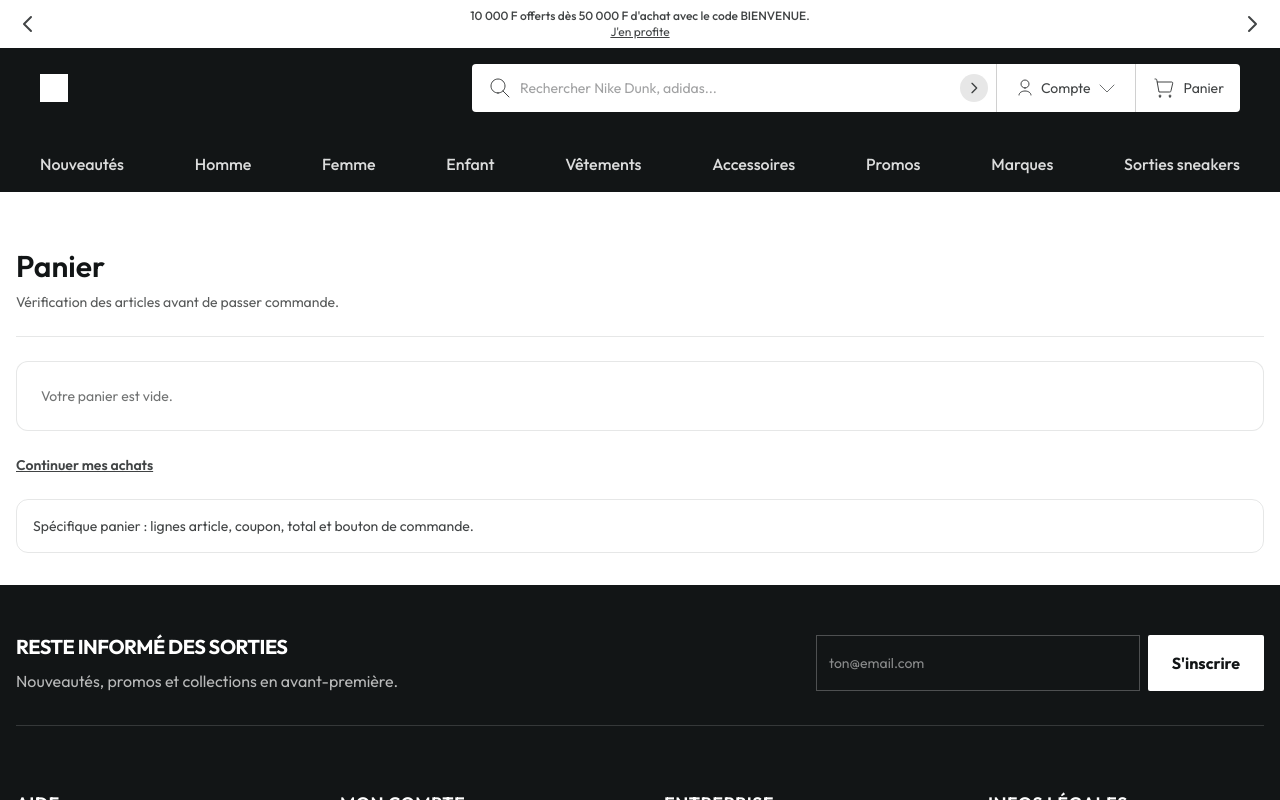
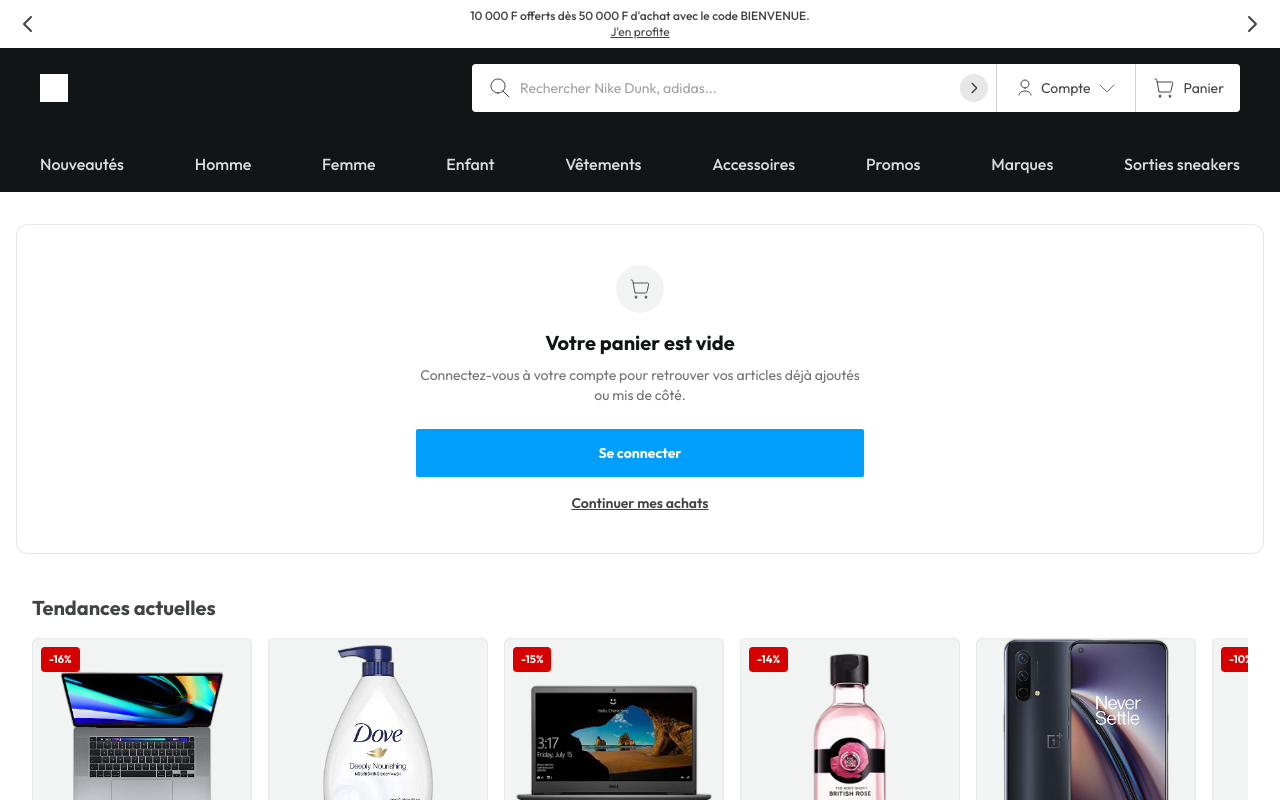
Before and after one commit to twocoderz/ecom.saas, a React (Vite) app: page /cart in a window 1280 px wide. Shown: the top 800 px of the page. Built offline with nearby package versions, Linux system fonts and the light colour scheme.

Commit message:
coding empty card page

```diff
--- a/src/pages/cart/CartPage.tsx
+++ b/src/pages/cart/CartPage.tsx
@@ -1,46 +1,70 @@
-import { Link } from 'react-router-dom'
-import { CartSummary } from '../../shared/components/checkout/CartSummary'
-import { Container } from '../../shared/components/layout/Container'
-import { PageHeader } from '../../shared/components/layout/PageHeader'
-import { QuantityStepper } from '../../shared/components/ui/QuantityStepper'
-import { EmptyState } from '../../shared/components/ui/EmptyState'
-import { Price } from '../../shared/components/ui/Price'
-import { useCartStore } from '../../stores/useCartStore'
-import { CartPageSpecifics } from './components/CartPageSpecifics'
+import { Link } from "react-router-dom";
+import { CartSummary } from "../../shared/components/checkout/CartSummary";
+import { Container } from "../../shared/components/layout/Container";
+import { Section } from "../../shared/components/layout/Section";
+import { QuantityStepper } from "../../shared/components/ui/QuantityStepper";
+import { ProductGrid } from "../../shared/components/catalog/ProductGrid";
+import { Price } from "../../shared/components/ui/Price";
+import { useCartStore } from "../../stores/useCartStore";
+import { CartEmpty } from "./components/CartEmpty";
+import { CartPageSpecifics } from "./components/CartPageSpecifics";
 
 /**
  * Page panier : lignes reelles depuis le store + resume promo.
  */
 export function CartPage() {
-  const lines = useCartStore((s) => s.lines)
-  const setQty = useCartStore((s) => s.setQty)
-  const removeLine = useCartStore((s) => s.removeLine)
+  const lines = useCartStore((s) => s.lines);
+  const setQty = useCartStore((s) => s.setQty);
+  const removeLine = useCartStore((s) => s.removeLine);
 
   return (
     <Container>
       <div className="space-y-6 py-8">
-        <PageHeader title="Panier" subtitle="Vérification des articles avant de passer commande." />
         {lines.length === 0 ? (
-          <EmptyState message="Votre panier est vide." />
+          <div className="space-y-8 sm:space-y-10">
+            <CartEmpty />
+            <Section title="Tendances actuelles">
+              <ProductGrid layout="rail" cardVariant="compact" />
+            </Section>
+            <Section title="Nos coups de cœur">
+              <ProductGrid layout="rail" />
+            </Section>
+          </div>
         ) : (
           <div className="grid gap-6 lg:grid-cols-[1fr_340px]">
-            <section aria-label="Panier" className="divide-y divide-black-10 rounded-xl border border-black-10 bg-white">
+            <section
+              aria-label="Panier"
+              className="divide-y divide-black-10 rounded-xl border border-black-10 bg-white"
+            >
               {lines.map((line) => (
-                <div key={`${line.productId}-${line.variantId ?? 'base'}`} className="flex gap-4 p-4">
-                  <img src={line.image} alt={line.name} className="h-20 w-20 shrink-0 rounded-md bg-black-5 object-contain" />
+                <div
+                  key={`${line.productId}-${line.variantId ?? "base"}`}
+                  className="flex gap-4 p-4"
+                >
+                  <img
+                    src={line.image}
+                    alt={line.name}
+                    className="h-20 w-20 shrink-0 rounded-md bg-black-5 object-contain"
+                  />
                   <div className="min-w-0 flex-1">
-                    <p className="truncate text-sm font-semibold">{line.name}</p>
+                    <p className="truncate text-sm font-semibold">
+                      {line.name}
+                    </p>
                     <p className="mt-1 text-sm text-black-60">
                       <Price amount={line.unitPrice} />
                     </p>
                     <div className="mt-2 flex items-center gap-3">
                       <QuantityStepper
                         qty={line.qty}
-                        onChange={(qty) => setQty(line.productId, line.variantId, qty)}
+                        onChange={(qty) =>
+                          setQty(line.productId, line.variantId, qty)
+                        }
                       />
                       <button
                         type="button"
-                        onClick={() => removeLine(line.productId, line.variantId)}
+                        onClick={() =>
+                          removeLine(line.productId, line.variantId)
+                        }
                         className="text-xs font-semibold text-black-60 underline hover:text-black"
                       >
                         Retirer
@@ -56,13 +80,15 @@ export function CartPage() {
             <CartSummary />
           </div>
         )}
-        <p className="text-sm">
-          <Link to="/" className="font-semibold underline">
-            Continuer mes achats
-          </Link>
-        </p>
+        {lines.length > 0 && (
+          <p className="text-sm">
+            <Link to="/" className="font-semibold underline">
+              Continuer mes achats
+            </Link>
+          </p>
+        )}
         <CartPageSpecifics />
       </div>
     </Container>
-  )
+  );
 }
--- /dev/null
+++ b/src/pages/cart/components/CartEmpty.tsx
@@ -0,0 +1,52 @@
+import { Link } from "react-router-dom";
+import { ROUTE_PATHS } from "../../../config/paths";
+import { useAuthStore } from "../../../stores/useAuthStore";
+import { ShoppingCartIcon } from "../../../shared/icons";
+
+/**
+ * État vide du panier : carte centrée (titre + texte compte + CTA
+ * couleur primaire) puis lien secondaire vers le catalogue.
+ * Textes intégralement en français.
+ */
+export function CartEmpty() {
+  const user = useAuthStore((s) => s.user);
+
+  return (
+    <div
+      role="status"
+      className="rounded-xl border border-black-10 bg-white p-6 text-center sm:p-10"
+    >
+      <span
+        aria-hidden="true"
+        className="mx-auto flex h-12 w-12 items-center justify-center rounded-full bg-black-5 text-black-70"
+      >
+        <ShoppingCartIcon className="h-6 w-6" />
+      </span>
+
+      <h2 className="mt-4 text-lg font-bold text-black sm:text-xl">
+        Votre panier est vide
+      </h2>
+
+      <p className="mx-auto mt-2 max-w-md text-sm text-black-60">
+        {user
+          ? "Découvrez nos nouveautés et ajoutez vos coups de cœur au panier."
+          : "Connectez-vous à votre compte pour retrouver vos articles déjà ajoutés ou mis de côté."}
+      </p>
+
+      {!user && (
+        <Link
+          to={ROUTE_PATHS.auth}
+          className="mx-auto mt-6 flex min-h-[44px] w-full items-center justify-center rounded-xs bg-primary px-4 py-3.5 text-sm font-bold text-white transition-all hover:brightness-95 sm:max-w-md"
+        >
+          Se connecter
+        </Link>
+      )}
+
+      <p className="mt-4 text-sm">
+        <Link to="/" className="font-semibold underline hover:text-black">
+          Continuer mes achats
+        </Link>
+      </p>
+    </div>
+  );
+}
```
